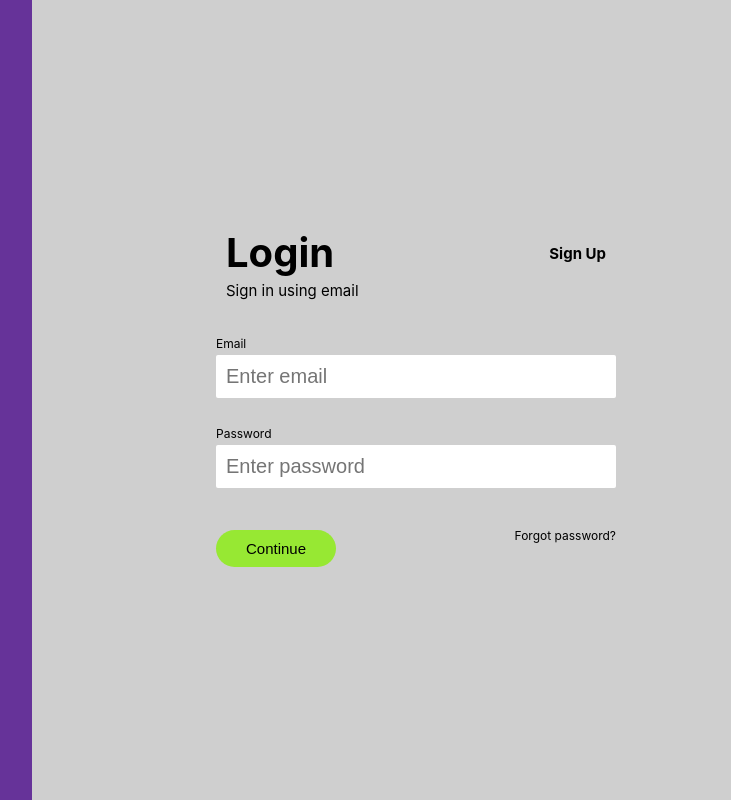
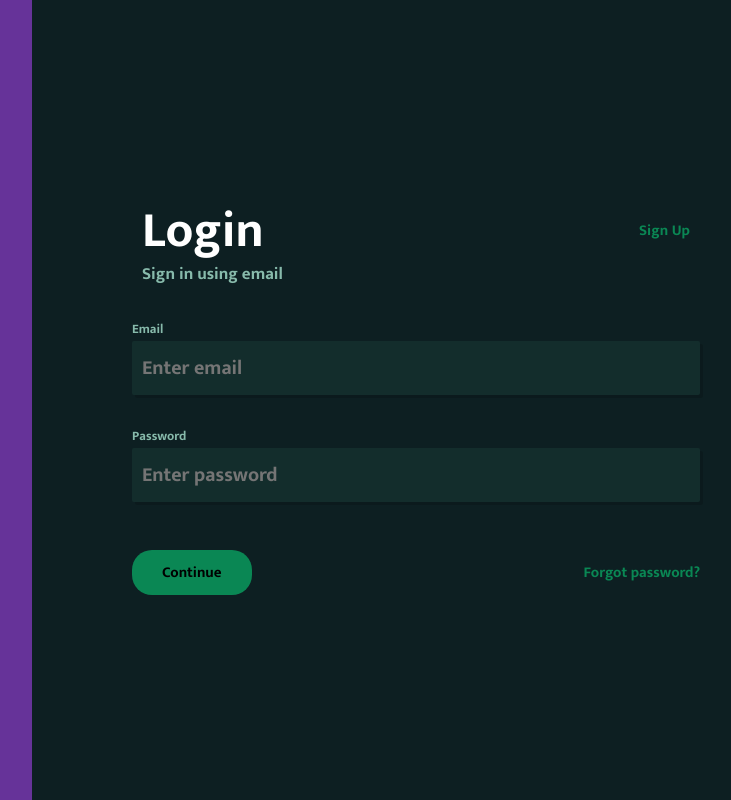
Before and after one commit to zflegle3/fantasy-golf-app, a React (Create React App) app: page / in a window 1280 px wide. Shown: the whole page, without its empty margins (480-1211 px from the left). Built offline with nearby package versions, Linux system fonts and the light colour scheme; no server answers.

Commit message:
updated styles

```diff
--- a/src/App.js
+++ b/src/App.js
@@ -78,6 +78,31 @@ function App() {
     console.log("Log Out");
   };
 
+  const selectTabDisplay = (e) => {
+    e.preventDefault();
+    //turn off all select classes
+    let allTabs = document.querySelectorAll("[id=nav-tab]");
+    console.log(allTabs);
+    for (let i=0; i< allTabs.length; i++) {
+      console.log(allTabs[i]);
+      allTabs[i].classList =  "nav-link";
+      console.log(allTabs[i].classList);
+    };
+    console.log(allTabs);
+    //turn on classlist on selected
+
+    console.log(e.target);
+    let selected = e.target;
+    console.log(selected.id);
+    if (!selected.id) {
+      selected = e.target.parentElement;
+      console.log(selected);
+    }
+    console.log(selected);
+    selected.classList = "nav-link tab-selected";
+
+  }
+
   useEffect(() => {
     onAuthStateChanged( auth, user => {
       console.log(user);
@@ -108,17 +133,17 @@ function App() {
 
             <div className="nav-body">
 
-              <Link to="/" className="nav-link">
+              <Link to="/" className="nav-link" id="nav-tab" onClick={selectTabDisplay}>
                 <img src={logoIcon}></img>
                 <p>Golf Home</p>
               </Link>
 
-              <div id="new-league" className="nav-link">
+              <div className="nav-link" id="nav-tab" onClick={selectTabDisplay}>
                 <p>New League</p>
                 <img src={addIcon}></img>
               </div>
 
-              <LeagueLinks leagues={leagues}/>
+              <LeagueLinks leagues={leagues} selectTabDisplay={selectTabDisplay}/>
             </div>
 
             <div className="nav-footer">
--- a/src/components/LeagueLinks.js
+++ b/src/components/LeagueLinks.js
@@ -4,9 +4,10 @@ import {
 
 function LeagueLinks(props) {
     //props.leagues
+    // props.selectTabDisplay
 
     const linksAll = props.leagues.map((leagueInfo) =>
-        <Link key={leagueInfo.id} to={`/league/${leagueInfo.id}`} className="nav-link">
+        <Link key={leagueInfo.id} to={`/league/${leagueInfo.id}`} className="nav-link" id="nav-tab" onClick={props.selectTabDisplay}>
             <img src={leagueInfo.logo}></img>
             <p>{leagueInfo.name}</p>
         </Link>
--- a/src/components/Login.js
+++ b/src/components/Login.js
@@ -119,9 +119,9 @@ function Login(props) {
                             <div className="form-btn-container">
                                 <button onClick={userLogin}>Continue</button>
                             </div>
-                            <div id="pass-reset">
+                            <p id="pass-reset">
                                 Forgot password?
-                            </div>
+                            </p>
 
                         </div>
 
--- a/src/styles/App.css
+++ b/src/styles/App.css
@@ -1,19 +1,69 @@
 /* ~~~~~~~~~~~~~~~~~~~~
 Main Document Styles
 ~~~~~~~~~~~~~~~~~~~~ */
+@import url('https://fonts.googleapis.com/css2?family=Mukta:wght@700&display=swap');
 
 * {
   /* Define Varibles here */
-  --bkgnd-main: #7DAF9C;
-  --bkgnd-sub: #1C533F;
+  /* Style A
+  --bkgnd-main: #172A3A;
+  --bkgnd-sub: #004346;
+  --bkgnd-lt: #74B3CE;
+  --bkgnd-drk: #508991;
   --text-main: #EBF5DF;
   --text-sub: #BAD4AA;
-  --bkgnd-plain: rgb(207, 207, 207);
+  --button-norm: red;
+  --button-hov: red;
+  --button-tgt: red; */
+
+  /* Style B
+  --bkgnd-main: #1E2019;
+  --bkgnd-sub: #394032;
+  --bkgnd-lt: #4f5845;
+  --bkgnd-drk: #508991;
+  --text-main: #CFEE9E;
+  --text-sub:  #CFEE9E;
+  --button-norm: #2BC016;
+  --button-hov: red;
+  --button-tgt: red; */
+
+    /* Style C */
+  --bkgnd-main: #0D1F22;
+  --bkgnd-sub: #132d2c;
+  --bkgnd-lt: #377771;
+
+  --bkgnd-drk: #1b403f;
+
+  --text-main: #FFF;
+  --text-sub:  #87BAAB;
+  --text-hlght:  #E6E49F;
+
+  --button-norm: #0A8754;
+  --button-hov: #1b403f;
+  --button-tgt: red;
+  --tab-highlight: #1b403f;
+  --select-highlight: #fff;
+  --bkgnd-plain: #0D1F22;
+  --error-red: #820933;
+
+  --misc: #69995D;
+
+
+
+  box-sizing: red;
+
+
+
+
+  /* --bkgnd-plain: rgb(207, 207, 207);
   --button-norm: rgb(151, 232, 51);
   --button-hov: #BEE5BF;
 
   --tab-highlight: #277357;
-  box-sizing: border-box;
+  box-sizing: border-box; */
+
+  /* Fonts */
+  font-family: 'Mukta', sans-serif;
 
 }
 
@@ -39,6 +89,7 @@ Main Document Styles
   display: flex;
   flex-direction: column;
   background-color: var(--bkgnd-sub);
+  border: 1px solid var(--bkgnd-drk);
 }
 
 .center-panel-container {
@@ -78,16 +129,30 @@ Main Document Styles
   cursor: pointer;
   padding: 1rem 2rem 2rem 2rem;
   text-decoration: none;
+  transition: 0.25s;
+  z-index: 1;
+  margin-left: 1rem;
+
 }
 
 .nav-link:hover {
   background-color: var(--tab-highlight);
-  border-radius: .5rem;
+  /* border-radius: .5rem; */
+}
+
+.tab-selected {
+  border-left: 3rem soid var(----select-highlight);
+  margin-left: 0rem;
 }
 
 .nav-link p {
-  font-size: 1.5rem;
+  font-size: 2rem;
   color: var(--text-sub);
+  font-weight: 400;
+}
+
+.tab-selected p {
+  color: var(--text-hlght);
 }
 
 .nav-link img {
@@ -97,6 +162,8 @@ Main Document Styles
 
 #new-league p {
   flex: 1 1 0;
+  color: var(--text-main);
+  font-weight: 700;
 }
 
 
@@ -108,7 +175,8 @@ Main Document Styles
   align-items: center;
   flex-direction: row;
   padding: .5rem 1rem .5rem 2rem;
-  background-color: var(--tab-highlight);
+  background-color: var(--bkgnd-main);
+  /* border: 1px solid var(--bkgnd-lt); */
   border-radius: 0.5rem;
 }
 
@@ -122,7 +190,8 @@ Main Document Styles
 
 .profile-container p {
   font-size: 1.5rem;
-  color: var(--text-sub);
+  color: var(--text-main);
+  font-weight: 700;
 }
 
 .profile-container button {
@@ -163,7 +232,7 @@ Main Document Styles
   margin-bottom: 20px;
   flex-grow: 1;
   align-items: center;
-  background-color: rebeccapurple;
+  color: var(--text-main)
 }
 
 .dual-content-panel {
@@ -175,20 +244,19 @@ Main Document Styles
 
 
 .center-panel {
-  background-color: var(--tab-highlight);
   display: flex;
   flex-direction: column;
   height: 100%;
   flex-grow: 1;
   border-radius: 1.5rem;
   overflow: hidden;
-  border: 1px solid var(--bkgnd-sub);
+  border: 1px solid var(--bkgnd-lt);
+  background-color: var(--bkgnd-sub);
 }
 
 .center-panel-tabs {
   display: flex;
   padding: 2rem;
-  background-color: aqua;
 }
 
 .center-panel-tab-item {
@@ -217,15 +285,17 @@ Main Document Styles
   max-width: 400px;
   border-radius: 1.5rem;
   overflow: hidden;
+  margin-left: 2rem;
   border: 1px solid var(--bkgnd-sub);
-  margin-left: 2rem;
+  border: 1px solid var(--bkgnd-lt);
+  background-color: var(--bkgnd-sub);
+
 }
 
 /* Layout Changes (small Screens
 ~~~~~~~~~~~~~~~~~~~~ */
 @media only screen and  (max-width:1300px) {
   .center-panel {
-    background-color: aqua;
     min-width: 600px;
   }
   .right-panel {
@@ -235,7 +305,6 @@ Main Document Styles
 
 @media only screen and  (min-width:1600px) {
   .center-panel {
-    background-color: rgb(225, 255, 0);
     min-width: 900px;
   }
   .right-panel {
--- a/src/styles/Auth.css
+++ b/src/styles/Auth.css
@@ -54,7 +54,8 @@
 
 .auth-header-main h1 {
     flex-grow: 1;
-    font-size: 4rem;
+    font-size: 5rem;
+    color: var(--text-main);
 
 }
 
@@ -62,10 +63,19 @@
     font-size: 1.5rem;
     font-weight: bold;
     cursor: pointer;
+    color: var(--button-norm);
+    transition: 0.5s;
+}
+
+.auth-header-main p:hover {
+    transform: scale(1.15);
+    box-shadow: 3px 3px rgba(0,0,0, 0.25);
+    color: var(--text-hlght);
 }
 
 .auth-header-sub {
-    font-size: 1.5rem;
+    font-size: 1.7rem;
+    color: var(--text-sub);
 }
 
 
@@ -86,20 +96,50 @@
 .input-container input {
     width: 100%;
     font-size: 2rem;
+    color: var(--text-sub);
+    background-color: var(--bkgnd-sub);
     padding: 1rem 1rem 1rem 1rem;
     border: none;
-    background-color: white;
     border-radius: 0.2rem;
+    box-shadow: 3px 3px rgba(0,0,0,0.15);
+    transition: 0.5s;
+}
+
+::-webkit-input-placeholder { /* Chrome, Firefox, Opera, Safari 10.1+ */
+    color: var(--misc));
+  }
+
+.input-container input:focus {
+    outline: none;
+    box-shadow: 7px 7px rgba(0,0,0,0.15);
+    transform: scale(1.03)
+    /* border: 1px solid var(--text-hlght); */
 }
 
 .form-item-container label {
     margin-bottom: 1rem;
-    font-size: 1.2rem;
+    font-size: 1.3rem;
+       color: var(--text-sub);
 }
 
 .form-submit-container {
     display: flex;
+    align-items: center;
     flex-direction: row;
+}
+.form-submit-container p {
+    font-size: 1.5rem;
+    font-weight: bold;
+    cursor: pointer;
+    color: var(--button-norm);
+    transition: 0.5s;
+    cursor: pointer;
+}
+
+.form-submit-container p:hover {
+    transform: scale(1.15);
+    box-shadow: 3px 3px rgba(0,0,0, 0.25);
+    color: var(--text-hlght);
 }
 
 .form-btn-container {
@@ -112,24 +152,29 @@
     border-radius: 2rem;
     font-size: 1.5rem;
     cursor: pointer;
+    transition: 0.5s;
     background-color: var(--button-norm);
 }
 
 .form-btn-container button:hover {
     box-shadow: 3px 3px rgba(0,0,0, 0.25);
     background-color: var(--button-hov);
+    color: var(--text-hlght);
+    transform: scale(1.1)
 }
 
+
 .form-item-container p {
-    font-size: 1.2rem;
-    padding: 0rem 0rem 0.5rem 1rem;
+    font-size: 1.3rem;
+    padding: 1rem 0rem 0rem 1rem;
+    color: var(--text-sub);
 }
 
 /* Login Specific Styles
 ~~~~~~~~~~~~~~~~~~~~ */
 
 #email-error-login {
-    color: red;
+    color: var( --error-red);
     visibility: hidden;
 }
 
@@ -138,7 +183,7 @@
 }
 
 #pass-error-login {
-    color: red;
+    color: var( --error-red);
     visibility: hidden;
 }
 
@@ -146,17 +191,13 @@
     visibility: visible;
 }
 
-#pass-reset {
-    font-size: 1.2rem;
-    cursor: pointer;
-}
 
 
 /* Sign Up Specific Styles
 ~~~~~~~~~~~~~~~~~~~~ */
 
 #email-error {
-    color: red;
+    color: var( --error-red);
     visibility: hidden;
 }
 
@@ -164,10 +205,7 @@
     visibility: visible;
 }
 
-p[id*="pass-error-signin"] {
-    color: rebeccapurple;
-}
 
 p[id*="pass-error-signin"].invalid {
-    color: red;
+    color: var( --error-red);
 }
```
